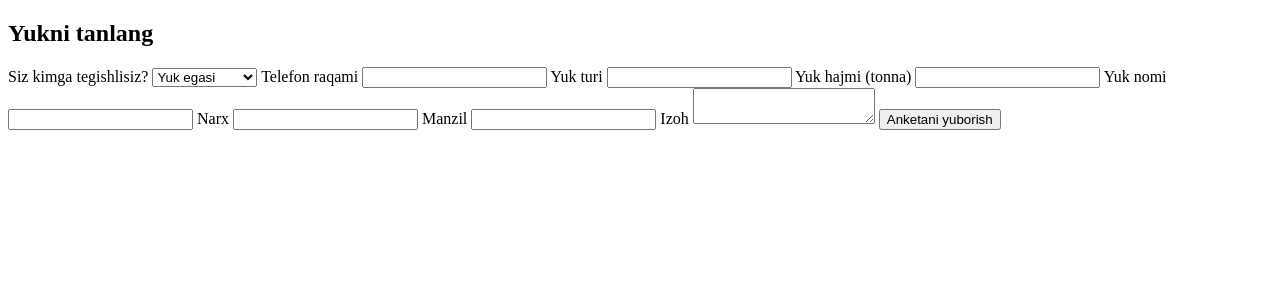
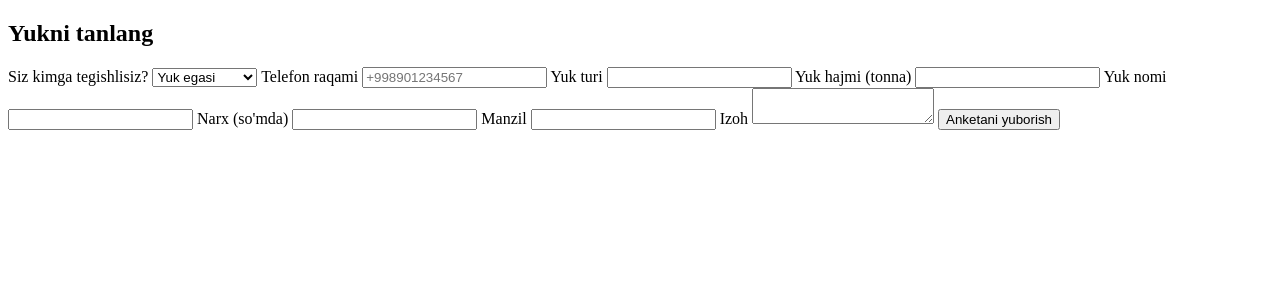
Before and after one commit to ikromovashaxnoza/YUK-BOT, a Flask app: page / in a window 1280 px wide. Shown: the top 300 px of the page. Run offline with Flask 3, Linux system fonts and the light colour scheme.

Commit message:
Update index.html

```diff
--- a/templates/index.html
+++ b/templates/index.html
@@ -10,25 +10,25 @@
     <h2>Yukni tanlang</h2>
     <form action="/submit" method="post">
         <label for="role">Siz kimga tegishlisiz?</label>
-        <select id="role" name="role">
+        <select id="role" name="role" required>
             <option value="owner">Yuk egasi</option>
             <option value="carrier">Yuk tashuvchi</option>
         </select>
 
         <label for="phone">Telefon raqami</label>
-        <input type="text" id="phone" name="phone" required>
+        <input type="tel" id="phone" name="phone" required pattern="\+998[0-9]{9}" placeholder="+998901234567">
 
         <label for="cargo-type">Yuk turi</label>
         <input type="text" id="cargo-type" name="cargo-type" required>
 
         <label for="cargo-weight">Yuk hajmi (tonna)</label>
-        <input type="number" id="cargo-weight" name="cargo-weight" required>
+        <input type="number" id="cargo-weight" name="cargo-weight" required min="0.1" step="0.1">
 
         <label for="cargo-name">Yuk nomi</label>
         <input type="text" id="cargo-name" name="cargo-name" required>
 
-        <label for="price">Narx</label>
-        <input type="text" id="price" name="price" required>
+        <label for="price">Narx (so'mda)</label>
+        <input type="number" id="price" name="price" required min="0">
 
         <label for="location">Manzil</label>
         <input type="text" id="location" name="location" required>
```
